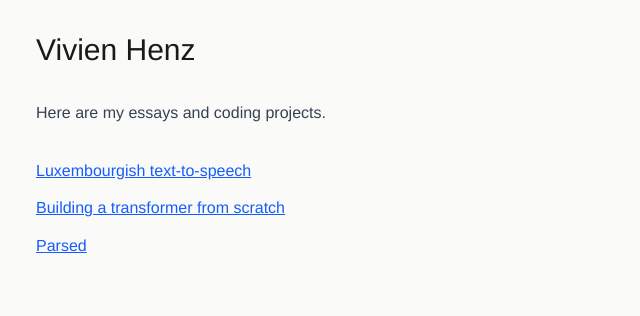
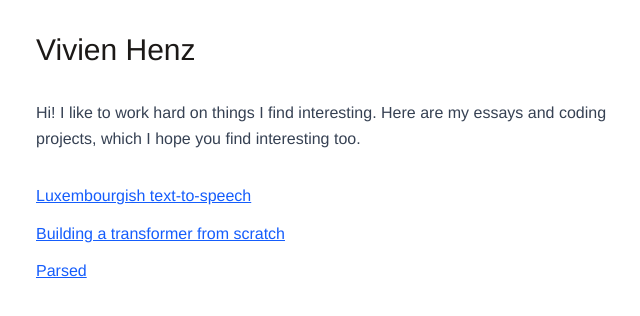
Before and after one commit to vivienhenz24/vivien, a Next.js app: page / in a window 1280 px wide. Shown: the top 316 px of the page, without its empty margins (220-860 px from the left). Built offline with nearby package versions, Linux system fonts and the light colour scheme.

Commit message:
interesting

```diff
--- a/src/app/globals.css
+++ b/src/app/globals.css
@@ -1,7 +1,7 @@
 @import "tailwindcss";
 
 :root {
-  --background: #fafaf9;
+  --background: #ffffff;
   --foreground: #1c1917;
   --font-family: 'Helvetica Neue', Arial, -apple-system, BlinkMacSystemFont, 'Segoe UI', sans-serif;
 }
--- a/src/app/page.tsx
+++ b/src/app/page.tsx
@@ -10,7 +10,9 @@ export default function Home() {
         <h1 className="text-3xl font-normal mb-8">Vivien Henz</h1>
 
         <p className="text-gray-700 mb-8 max-w-xl">
-          Here are my essays and coding projects.
+         Hi! I like to work hard on things I find interesting. Here are my essays and coding projects, which I hope you find interesting too.
+
+
         </p>
 
         <div className="space-y-3">
```
Also changed, not shown: 1 other file (tests, documents, lock files or other folders).
